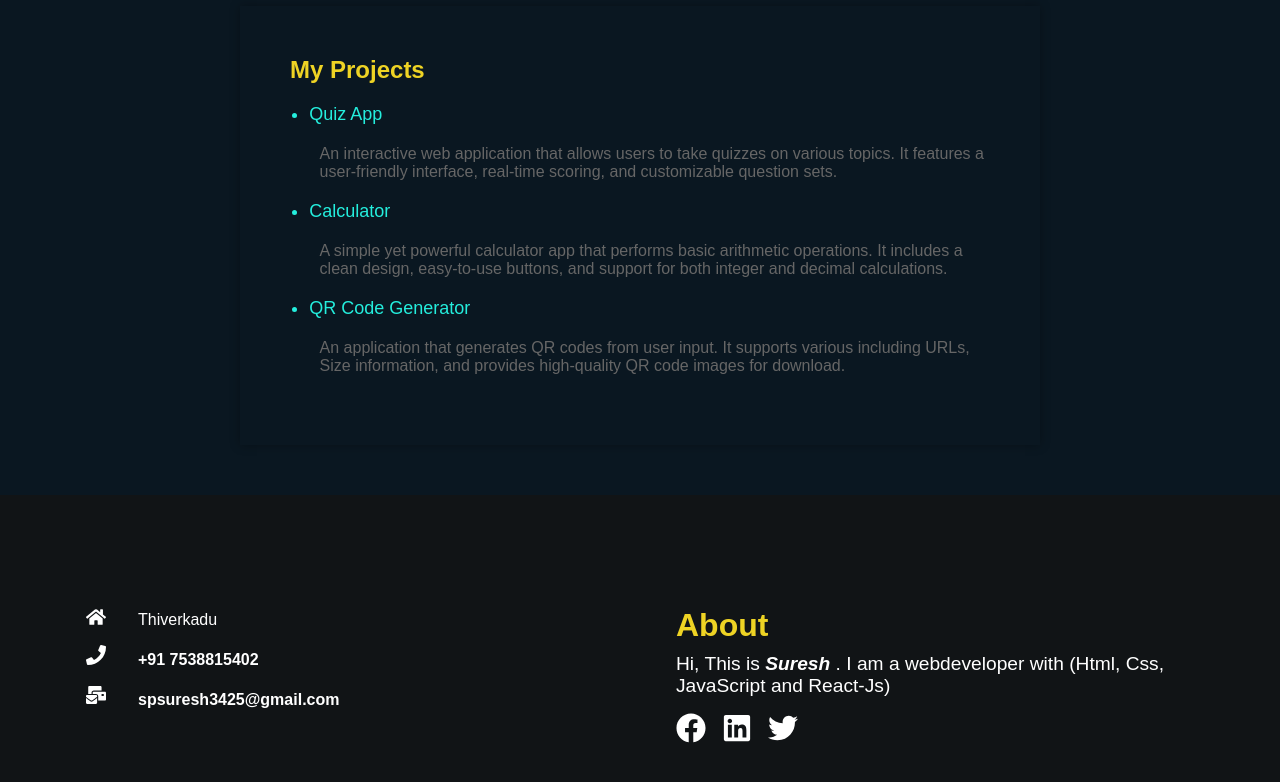
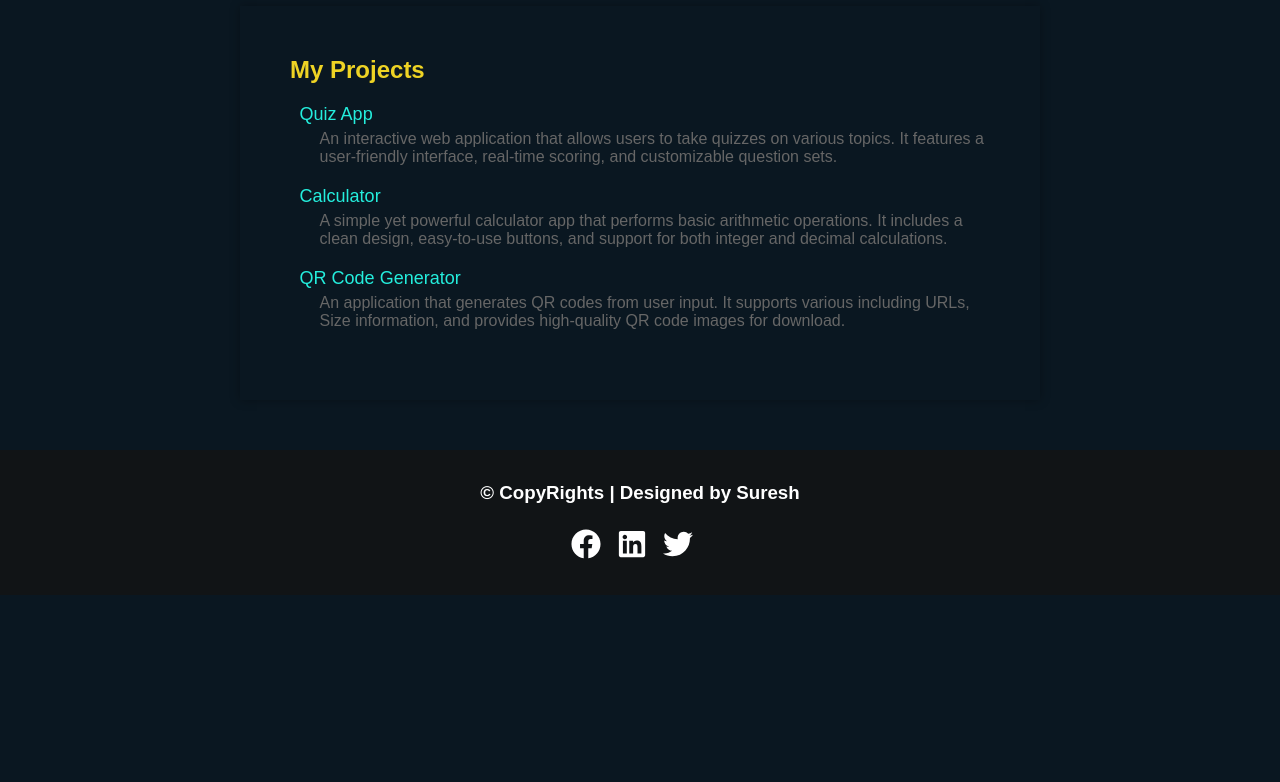
Before and after one commit to suresh328/Portfolio, a React (Create React App) app: page /about in a window 1280 px wide. Shown: the part 1920-2702 px from the top of the page. After the commit the page ends 2515 px from the top, so only its background shows below. Built offline with nearby package versions, Linux system fonts and the light colour scheme; a web font is replaced by a local one.

Commit message:
new changes

```diff
--- a/package.json
+++ b/package.json
@@ -7,6 +7,7 @@
     "@testing-library/react": "^13.4.0",
     "@testing-library/user-event": "^13.5.0",
     "react": "^18.3.1",
+    "react-countup": "^6.5.3",
     "react-dom": "^18.3.1",
     "react-icons": "^5.2.1",
     "react-router-dom": "^6.24.0",
--- a/src/App.css
+++ b/src/App.css
@@ -31,7 +31,9 @@ body{
     color: #fff;
     transition: 0.3s;
 }
-
+p{
+    color: white;
+}
 
 
 
@@ -151,6 +153,11 @@ body{
     width: 100%;
 
 }
+.hero .content h1 span{
+    color: transparent;
+    -webkit-text-stroke: .4px white;
+
+}
 .hero .content{
     position: absolute;
     transform: translate(-50% ,-50%);
@@ -184,67 +191,21 @@ a{
 /* <============ hero ============> */
 /* =========================================================================================================================== */
 /* <============ Footer ============> */
-.footer h1,p,h3,h4{
+.footer h3{
     color: #fff;
+    padding-bottom: 1.6rem;
 }
 
 .footer{
     width: 100%;
-    padding: 6rem 0;
+    padding: 2rem 0;
     background: rgba(19,19,19,0.8);
+    text-align: center;
 }
 
 .footer-container{
     max-width: 1140px;
     margin: auto;
-    display: grid;
-    grid-template-columns: repeat(2,1fr);
-    grid-gap: 40px;
-}
-.footer .left{
-    display: flex;
-    height: 100%;
-    max-width: 100%;
-    flex-direction: column;
-    padding: 1rem;
-}
-
-.location{
-    display: flex;
-    margin-bottom: .8rem;
-
-}
-
-.footer .left h4{
-    padding-bottom: 1rem;
-}
-.location p{
-    line-height: 25px;
-
-}
-
-.footer .right{
-
-    height: 100%;
-    max-width: 100%;
-    display: flex;
-    flex-direction: column;
-    padding: 1rem;
-}
-.footer .right h3{
-    color: #eed324;
-    font-size: 2rem;
-}
-.footer .social{
-    margin-top:1rem ;
-
-}
-.right h3{
-    font-size: 1.2rem;
-    padding-bottom:.6rem ;
-}
-.right p{
-    font-size: 1.2rem;
 
 }
 
@@ -447,6 +408,7 @@ a{
 }
 .about-left p{
     margin: 1.2rem 0;
+    color:white;
 }
 .about-left h1{
     color: #ffce1b;
@@ -534,11 +496,14 @@ form input, form textarea{
 
 /* <-------------------internshipcon-----------------> */
 /* <-------------------ProjectsDone-----------------> */
+
 .projects-section {
     padding: 50px;
     margin: 50px auto;
     max-width: 800px;
     box-shadow: 0 0 10px rgba(0, 0, 0, 0.3);
+
+    background: #0a1721;
 }
 .projects-section h2 {
     text-align: start;
--- /dev/null
+++ b/src/component/Counter/CounterUp.jsx
@@ -0,0 +1,37 @@
+import React from 'react'
+import './Counter.css'
+import CountUp from 'react-countup';
+
+const CounterUp = () => {
+  return (
+    <>
+    <div className="counterup">
+        <div className="count-container">
+            <div className="list">
+               <div className="num">
+               <CountUp end={100}
+               duration={2.75} />%
+               </div>
+                <p>Responsive</p>
+            </div>
+            <div className="list">
+               <div className="num">
+               <CountUp end={99}
+               duration={2.75} />%
+               </div>
+                <p>Sucess</p>
+            </div>
+            <div className="list">
+               <div className="num">
+               <CountUp end={8}
+               duration={2.75} />+
+               </div>
+                <p>Projects</p>
+            </div>
+        </div>
+    </div>
+    </>
+  )
+}
+
+export default CounterUp
--- a/src/component/about/Aboutcontent.jsx
+++ b/src/component/about/Aboutcontent.jsx
@@ -14,7 +14,7 @@ function Aboutcontent() {
 
       <div className="about-left">
          <h1>Who Am I?</h1>
-         <p>I am always keen on learning new technologies and improving my craft. Thank you for taking the time to learn more about me!</p>
+         <p >I am always keen on learning new technologies and improving my craft. Thank you for taking the time to learn more about me!</p>
         <Link to="/contact" >
         <button className="btn">
             contact
--- a/src/component/about/Aboutme.jsx
+++ b/src/component/about/Aboutme.jsx
@@ -4,7 +4,7 @@ const Aboutme = () => {
   return (
     <>
     <div className="about-me">
-    <div class="about-me-section">
+    <div className="about-me-section">
             <p>Hello! I'm Suresh, a passionate with a BE in ECE, graduated in 2023. I have hands-on experience as a Java full stack developer, with knowledge in Java, SQL, HTML, CSS, JavaScript, ReactJS, Git and GitHub, APIs, and the VSCode editor. During my internship at Amvionslab Pvt Ltd, I honed my skills in various aspects of web development.</p>
             <p>At Amvionslab Pvt Ltd, I worked on developing and maintaining dynamic web applications, collaborating with a team to implement new features, optimize performance, and ensure a seamless user experience. I am eager to leverage my skills and experience to contribute to exciting web development projects. Thank you for taking the time to learn more about me!</p>
         </div>
--- a/src/component/about/Internshipcon.jsx
+++ b/src/component/about/Internshipcon.jsx
@@ -3,7 +3,7 @@ import React from 'react'
 const Internshipcon = () => {
   return (
     <>
-     <div class="about-section">
+     <div className="about-section">
         <div className="content">
             <h2>Internship:-</h2>
             <p><li className='intern'> Passionate web developer with hands-on experience in creating dynamic and user-friendly websites. During my recent internship at Amvionslabs Pvt Ltd, I honed my skills in various aspects of web development over a period of 4 months.</li></p>
--- a/src/component/about/ProjectsDone.jsx
+++ b/src/component/about/ProjectsDone.jsx
@@ -4,19 +4,22 @@ import { Link } from 'react-router-dom'
 const ProjectsDone = () => {
   return (
     <>
+
+
     <div class="projects-section">
+
         <h2>My Projects</h2>
         <ul>
             <li>
-                <li className='list-app'><Link to="https://basicsquizapp.vercel.app/">Quiz App </Link></li>
+                <Link to="https://basicsquizapp.vercel.app/">Quiz App </Link>
                 <p>An interactive web application that allows users to take quizzes on various topics. It features a user-friendly interface, real-time scoring, and customizable question sets.</p>
             </li>
             <li>
-                <li className='list-app'><Link to="https://calculator-mu-liart.vercel.app/">Calculator</Link></li>
+                <Link to="https://calculator-mu-liart.vercel.app/">Calculator</Link>
                 <p>A simple yet powerful calculator app that performs basic arithmetic operations. It includes a clean design, easy-to-use buttons, and support for both integer and decimal calculations.</p>
             </li>
             <li>
-                <li className='list-app'><Link to="https://qrcode-generator-wine.vercel.app/">QR Code Generator</Link></li>
+                <Link to="https://qrcode-generator-wine.vercel.app/">QR Code Generator</Link>
                 <p>An application that generates QR codes from user input. It supports various including URLs, Size information, and provides high-quality QR code images for download.</p>
             </li>
         </ul>
--- a/src/component/common/Footer.jsx
+++ b/src/component/common/Footer.jsx
@@ -1,38 +1,21 @@
 import React from 'react'
-import { FaFacebook, FaHome, FaLinkedin, FaMailBulk, FaPhone, FaTwitter } from 'react-icons/fa';
+import { FaFacebook, FaLinkedin,  FaTwitter } from 'react-icons/fa';
 
 function Footer() {
   return (
     <div className='footer'>
       <div className="footer-container">
-        <div className="left">
-        <div className="location">
-            <FaHome  size={20} style={{color :'#fff',marginRight:'2rem'}}/>
-            <p>Thiverkadu</p>
-           </div>
-           <div className="phone">
-           <h4>
-           <FaPhone  size={20} style={{color :'#fff',marginRight:'2rem'}}/>
-            +91 7538815402
-           </h4>
-           </div>
-           <div className="email">
-           <h4>
-           <FaMailBulk  size={20} style={{color :'#fff',marginRight:'2rem'}}/>
-            spsuresh3425@gmail.com
-           </h4>
-           </div>
-        </div>
-        <div className="right">
-           <h3>About </h3>
-           <p>Hi, This is <em><strong>Suresh</strong></em> . I am a webdeveloper with (Html, Css, JavaScript and React-Js)  </p>
-           <div className="social">
-           <FaFacebook  size={30} style={{color :'#fff',marginRight:'1rem'}}/>
-           <FaLinkedin  size={30} style={{color :'#fff',marginRight:'1rem'}}/>
-           <FaTwitter  size={30} style={{color :'#fff',marginRight:'1rem'}}/>
 
-           </div>
-        </div>
+
+           <h3> &copy; CopyRights | Designed by Suresh </h3>
+
+          <div className="social">
+            <FaFacebook  size={30} style={{color :'#fff',marginRight:'1rem'}}/>
+            <FaLinkedin  size={30} style={{color :'#fff',marginRight:'1rem'}}/>
+            <FaTwitter  size={30} style={{color :'#fff',marginRight:'1rem'}}/>
+          </div>
+
+
       </div>
 
     </div>
--- a/src/component/home/Hero.jsx
+++ b/src/component/home/Hero.jsx
@@ -11,7 +11,7 @@ function Hero() {
         </div>
         <div className="content">
           <p>Hi I'm A Suresh</p>
-          <h1>React-js Developer</h1>
+          <h1><span >React-js</span> Developer</h1>
 
           <div>
             <Link to="/Project" className="btn">
--- a/src/component/home/Home.jsx
+++ b/src/component/home/Home.jsx
@@ -3,10 +3,10 @@ import Header from "../common/Header";
 import Hero from "../home/Hero.jsx";
 import Footer from "../common/Footer.jsx";
 import Projectwork from "../home/Projectwork.jsx";
-import Carditem from "../extraadding/Carditem.jsx";
 import Formcontant from "../extraadding/Formcontant.jsx";
 import Aboutcontent from "../about/Aboutcontent.jsx";
 import Internshipcon from "../about/Internshipcon.jsx";
+import CounterUp from "../Counter/CounterUp.jsx";
 
 function Home() {
   return (
@@ -16,7 +16,8 @@ function Home() {
       <Aboutcontent />
       <Internshipcon />
       <Projectwork />
-      <Carditem />
+      <CounterUp/>
+
       <Formcontant />
       <Footer />
     </div>
--- a/src/component/pages/Services.jsx
+++ b/src/component/pages/Services.jsx
@@ -2,12 +2,14 @@ import React from "react";
 import Header from "../common/Header";
 import HeroImg2 from "../home/HeroImg2";
 import Footer from "../common/Footer";
+import CounterUp from "../Counter/CounterUp";
 
 const Services =() => {
   return (
     <div>
       <Header/>
-      <HeroImg2 heading="Service." text="Im work to you Devlope Website" />
+      <HeroImg2 heading="Service." text="Im work to you Develope Website" />
+      <CounterUp/>
       <Footer/>
     </div>
   )
```
Also changed, not shown: src/component/Counter/Counter.css (added, +48 -0 lines), 1 other file (tests, documents, lock files or other folders).
